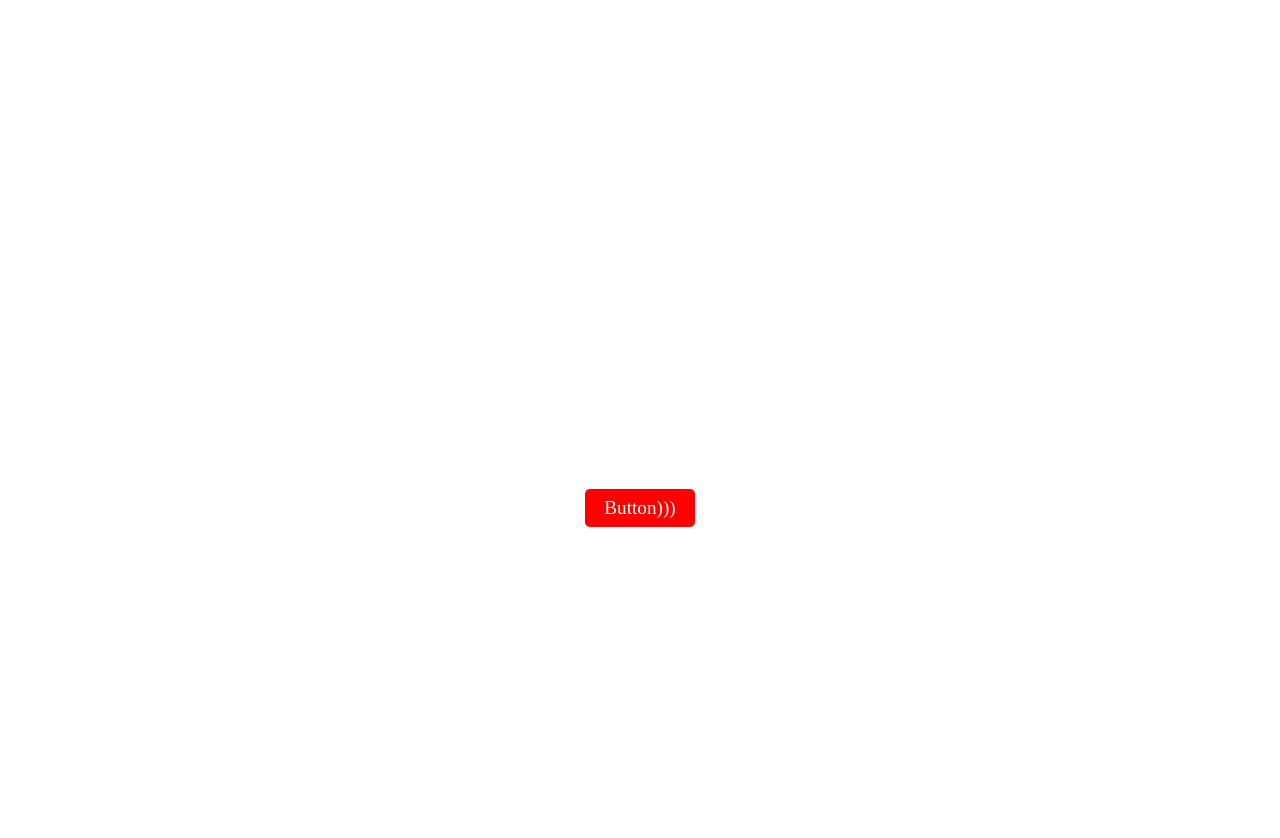
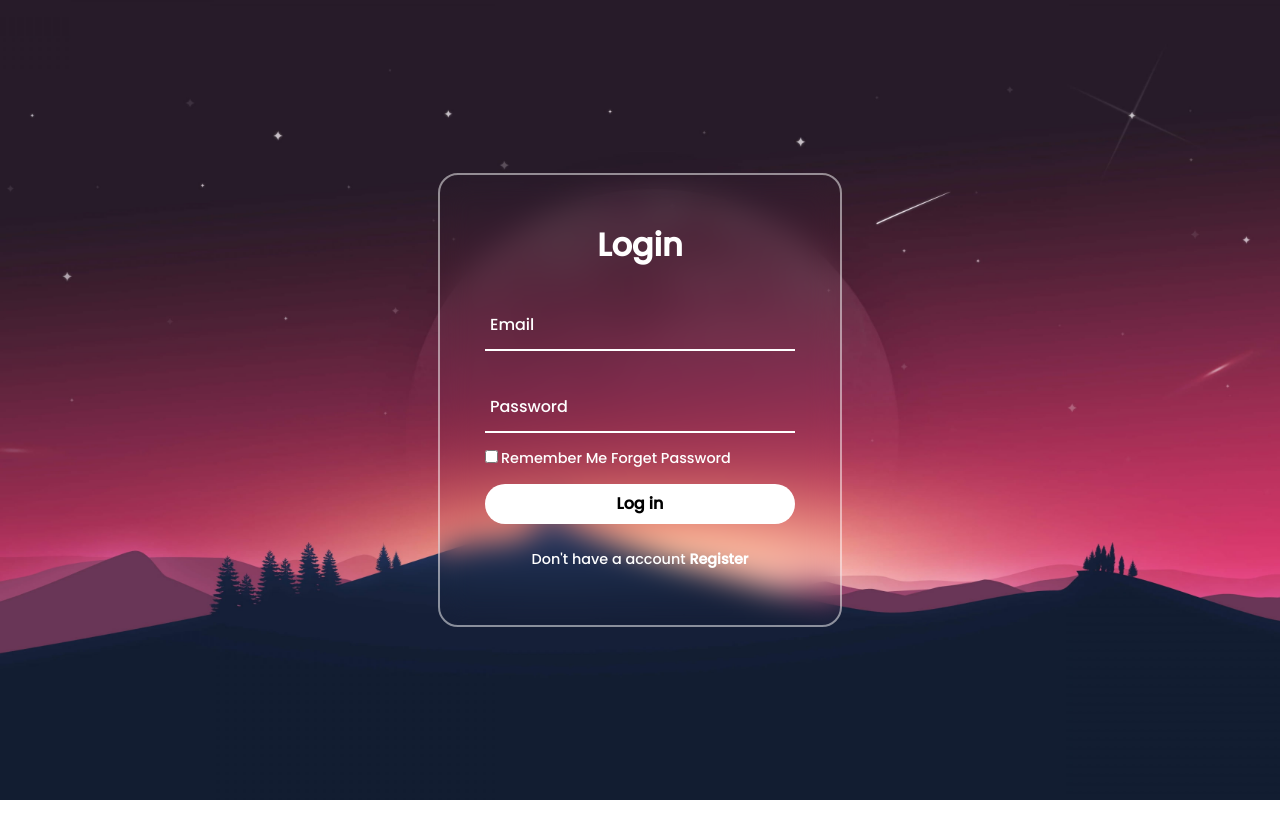
Before and after one commit to Nikita88575/Nikita88575.github.io, a plain HTML site: page index.html in a window 1280 px wide. After the commit the page ends 800 px from the top, so only its background shows below. Drawn offline with Linux system fonts and the light colour scheme.

Commit message:
Make it better

```diff
--- /dev/null
+++ b/index.css
@@ -0,0 +1,116 @@
+@import url('https://fonts.googleapis.com/css2?family=Poppins:wght@500&display=swap');
+*{
+    margin: 0;
+    padding: 0;
+    font-family: 'poppins',sans-serif;
+}
+section{
+    display: flex;
+    justify-content: center;
+    align-items: center;
+    min-height: 100vh;
+    width: 100%;
+
+    background: url('background6.jpg')no-repeat;
+    background-position: center;
+    background-size: cover;
+}
+.form-box{
+    position: relative;
+    width: 400px;
+    height: 450px;
+    background: transparent;
+    border: 2px solid rgba(255,255,255,0.5);
+    border-radius: 20px;
+    backdrop-filter: blur(15px);
+    display: flex;
+    justify-content: center;
+    align-items: center;
+
+}
+h2{
+    font-size: 2em;
+    color: #fff;
+    text-align: center;
+}
+.inputbox{
+    position: relative;
+    margin: 30px 0;
+    width: 310px;
+    border-bottom: 2px solid #fff;
+}
+.inputbox label{
+    position: absolute;
+    top: 50%;
+    left: 5px;
+    transform: translateY(-50%);
+    color: #fff;
+    font-size: 1em;
+    pointer-events: none;
+    transition: .5s;
+}
+input:focus ~ label,
+input:valid ~ label{
+top: -5px;
+}
+.inputbox input {
+    width: 100%;
+    height: 50px;
+    background: transparent;
+    border: none;
+    outline: none;
+    font-size: 1em;
+    padding:0 35px 0 5px;
+    color: #fff;
+}
+.inputbox ion-icon{
+    position: absolute;
+    right: 8px;
+    color: #fff;
+    font-size: 1.2em;
+    top: 20px;
+}
+.forget{
+    margin: -15px 0 15px ;
+    font-size: .9em;
+    color: #fff;
+    display: flex;
+    justify-content: space-between;
+}
+
+.forget label input{
+    margin-right: 3px;
+
+}
+.forget label a{
+    color: #fff;
+    text-decoration: none;
+}
+.forget label a:hover{
+    text-decoration: underline;
+}
+button{
+    width: 100%;
+    height: 40px;
+    border-radius: 40px;
+    background: #fff;
+    border: none;
+    outline: none;
+    cursor: pointer;
+    font-size: 1em;
+    font-weight: 600;
+}
+.register{
+    font-size: .9em;
+    color: #fff;
+    text-align: center;
+    margin: 25px 0 10px;
+}
+.register p a{
+    text-decoration: none;
+    color: #fff;
+    font-weight: 600;
+}
+.register p a:hover{
+    text-decoration: underline;
+}
--- a/index.html
+++ b/index.html
@@ -1,39 +1,36 @@
 <!DOCTYPE html>
-<html>
-  <head>
-    <title>:)))</title>
-    <style>
-/* CSS rules for youtube link (start) */
-    .yt{
-      height : 1000px;
-      width: 100%;
-      display: flex;
-      align-items: center;
-      justify-content: center;
-      position: center;
+<html lang="en">
+<head>
+  <link rel="stylesheet" href="index.css">
+  <title>HASH TECHIE OFFICIAL</title>
+</head>
+<body>
+    <section>
+        <div class="form-box">
+            <div class="form-value">
+                <form action="">
+                    <h2>Login</h2>
+                    <div class="inputbox">
+                        <ion-icon name="mail-outline"></ion-icon>
+                        <input type="email" required>
+                        <label for="">Email</label>
+                    </div>
+                    <div class="inputbox">
+                        <ion-icon name="lock-closed-outline"></ion-icon>
+                        <input type="password" required>
+                        <label for="">Password</label>
+                    </div>
+                    <div class="forget">
+                        <label for=""><input type="checkbox">Remember Me  <a href="#">Forget Password</a></label>
 
-     }
-    .yt > a{
-      display : flex;
-      align-items : center;
-      text-decoration : none;
-      color : white;
-      font-size : 1.2em;
-      border-radius: 5px;
-      padding: 0.4em 1em;
-      background-color: red;
-    }
-/* CSS rules for youtube link (end) */
-    </style>
-  </head>
-  <body>
-    <div id="base">
-      <span class="dot"></span>
-    </div>
-    <!-- markup for youtube link (starts) -->
-  <div class="yt">
-    <a href="https://www.youtube.com/watch?v=dQw4w9WgXcQ" target="_blank">Button)))</a>
-  </div>
-<!-- markup for youtube link (ends) -->
-  </body>
+                    </div>
+                    <button>Log in</button>
+                    <div class="register">
+                        <p>Don't have a account <a href="#">Register</a></p>
+                    </div>
+                </form>
+            </div>
+        </div>
+    </section>
+</body>
 </html>
```
Also changed, not shown: background6.jpg (added).
